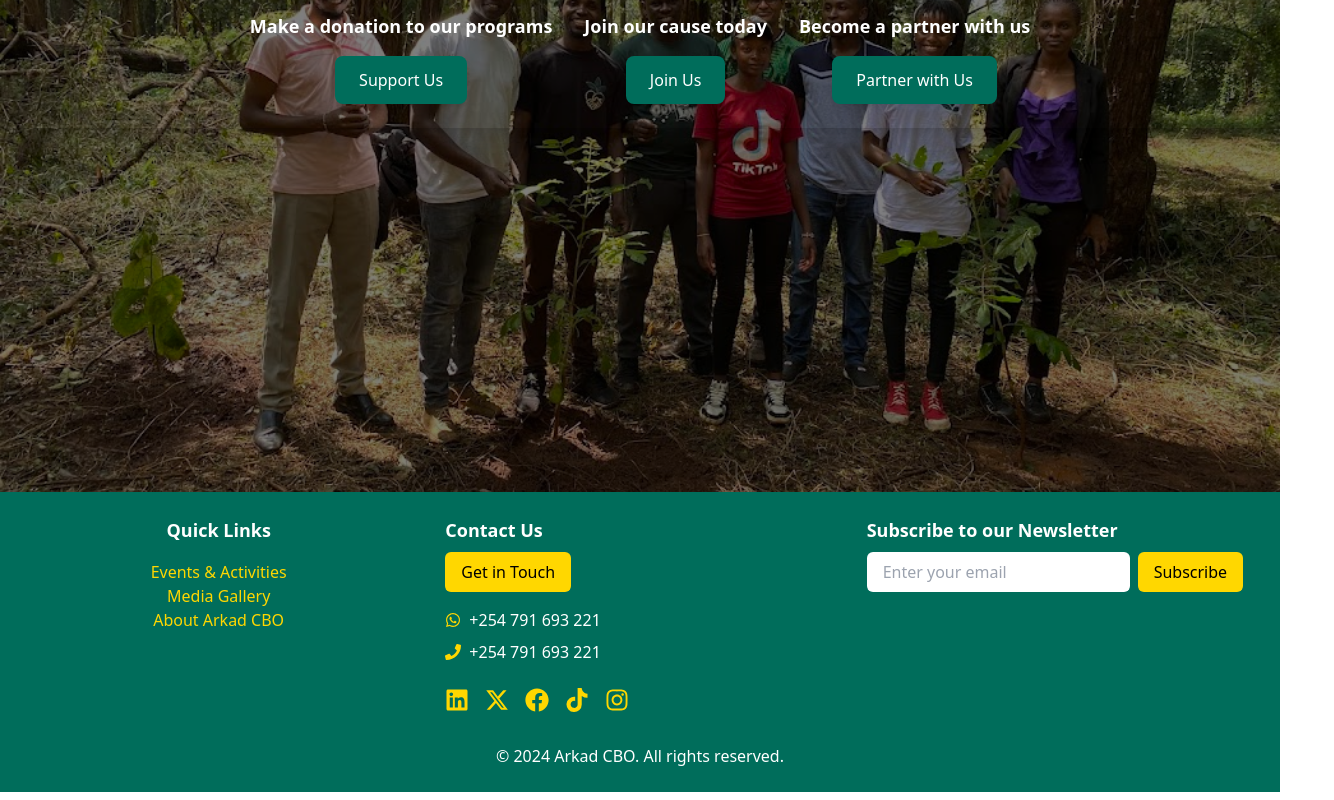
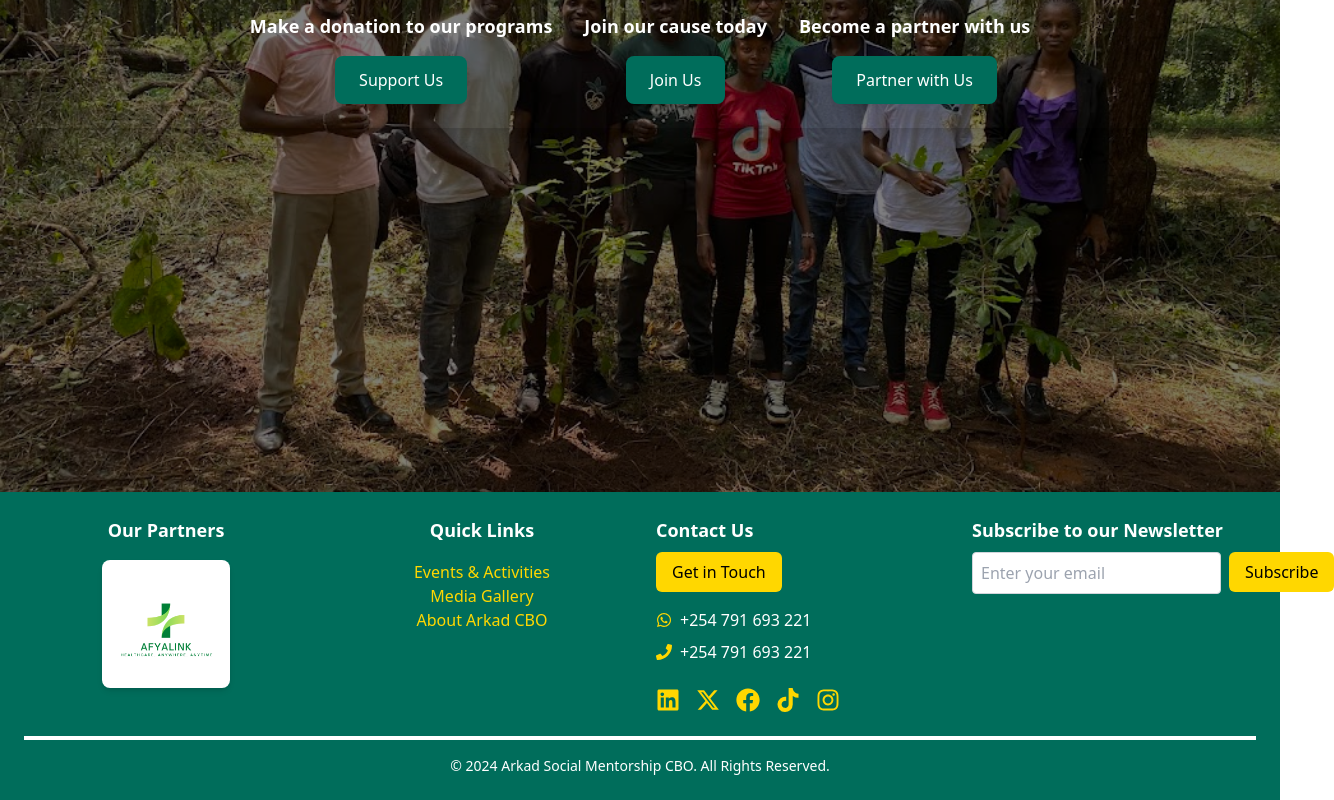
Before and after one commit to OumaArera/arkad, a React (Create React App) app: page / in a window 1280 px wide. Shown: the part 428-1228 px from the top of the page, 1334 px wide, since content can reach past the window. Built offline with nearby package versions, Linux system fonts and the light colour scheme; no server answers.

Commit message:
feat: complete

```diff
--- a/src/Footer.jsx
+++ b/src/Footer.jsx
@@ -1,16 +1,24 @@
 import React, { useState, useEffect, useRef } from 'react';
-import { FaWhatsapp, FaPhone, FaFacebook, FaInstagram, FaTiktok, FaLinkedin } from 'react-icons/fa';
+import { FaWhatsapp, FaPhone,  FaFacebook, FaInstagram, FaTiktok, FaLinkedin } from 'react-icons/fa';
 import { FaXTwitter } from "react-icons/fa6";
 import logo from './images/AfyaLink.png';
+import axios from 'axios';
 import logo2 from "./images/old.png";
 import CryptoJS from 'crypto-js';
 import { Link } from 'react-router-dom';
 
 const secretKey = process.env.REACT_APP_SECRET_KEY;
-const MESSAGE_URL = "https://arkad-server.onrender.com/users/message";
-const SUBSCRIPTION_URL = "https://arkad-server.onrender.com/users/subscribe";
+const MESSAGE_URL ="https://arkad-server.onrender.com/users/message";
+const SUBSCRIPTION_URL = "https://arkad-server.onrender.com/users/subscribe"
 
 const Footer = () => {
+  const partners = [
+    { img: logo, url: logo },
+    { img: logo2, url: logo2 },
+    { img: logo, url: logo },
+  ];
+
+  const [currentPartner, setCurrentPartner] = useState(0);
   const [showContactForm, setShowContactForm] = useState(false);
   const [formData, setFormData] = useState({
     fullName: '',
@@ -22,7 +30,16 @@ const Footer = () => {
   const [newsletterEmail, setNewsletterEmail] = useState('');
   const [success, setSuccess] = useState("");
   const [error, setError] = useState("");
+
   const formRef = useRef(null);
+
+  useEffect(() => {
+    const partnerInterval = setInterval(() => {
+      setCurrentPartner((prev) => (prev + 1) % partners.length);
+    }, 20000);
+
+    return () => clearInterval(partnerInterval);
+  }, [partners.length]);
 
   useEffect(() => {
     const handleClickOutside = (event) => {
@@ -44,14 +61,13 @@ const Footer = () => {
 
   const handleSubmit = async (e) => {
     e.preventDefault();
-    if (!secretKey) return;
+    if(!secretKey) return;
     setIsSubmitting(true);
-
-    const dataToEncrypt = {
+    const dataToEncrypt={
       fullName: formData.fullName,
       email: formData.email,
       phoneNumber: formData.phoneNumber,
-      message: formData.message,
+      message: formData.message
     };
 
     try {
@@ -64,29 +80,25 @@ const Footer = () => {
       }).toString();
 
       const payload = { iv, ciphertext: encryptedData };
-      const response = await fetch(MESSAGE_URL, {
-        method: 'POST',
-        headers: { 'Content-Type': 'application/json' },
-        body: JSON.stringify(payload),
-      });
 
-      const result = await response.json();
-      if (response.ok) {
+      const response = await axios.post(MESSAGE_URL, payload);
+
+      if(response.data.statusCode === 201){
         setFormData({
           fullName: '',
           email: '',
           phoneNumber: '',
           message: '',
         });
-        setSuccess(result.message);
+        setSuccess(response.data.message);
         setTimeout(() => setSuccess(""), 5000);
-      } else {
-        setError(result.message);
+      }else{
+        setError(response.data.message);
         setTimeout(() => setError(""), 5000);
       }
 
     } catch (error) {
-      setError('Failed to send your message. Please try again.');
+      setError('Failed to send your message. Please try again. ', error);
       setTimeout(() => setError(""), 5000);
     } finally {
       setIsSubmitting(false);
@@ -95,19 +107,25 @@ const Footer = () => {
 
   const handleInputChange = (e) => {
     const { name, value } = e.target;
-    setFormData({ ...formData, [name]: value });
+    setFormData({
+      ...formData,
+      [name]: value,
+    });
   };
 
   const handleNewsletterChange = (e) => {
     setNewsletterEmail(e.target.value);
   };
 
-  const handleNewsletterSubmit = async (e) => {
+  const handleNewsletterSubmit = async(e) => {
     e.preventDefault();
-    if (!secretKey) return;
+    if(!secretKey) return;
     setIsSubmitting(true);
 
-    const data = { email: newsletterEmail };
+    const data = {
+      email: newsletterEmail
+    }
+
     try {
       const dataStr = JSON.stringify(data);
       const iv = CryptoJS.lib.WordArray.random(16).toString(CryptoJS.enc.Hex);
@@ -118,25 +136,22 @@ const Footer = () => {
       }).toString();
 
       const payload = { iv, ciphertext: encryptedData };
-      const response = await fetch(SUBSCRIPTION_URL, {
-        method: 'POST',
-        headers: { 'Content-Type': 'application/json' },
-        body: JSON.stringify(payload),
-      });
 
-      const result = await response.json();
-      if (response.ok) {
+      const response = await axios.post(SUBSCRIPTION_URL, payload);
+
+      if (response.data.success){
         setNewsletterEmail("");
-        alert(result.message);
-      } else {
-        setError(result.message);
-        alert(result.message);
+        setTimeout(() => setSuccess(""), 5000);
+        alert(response.data.message);
+      }else{
+        setError(response.data.message);
+        setTimeout(() => setError(""), 5000);
+        alert(response.data.message);
       }
-      setTimeout(() => setError(""), 5000);
 
     } catch (error) {
       alert(`There was an error: ${error}`);
-    } finally {
+    }finally{
       setIsSubmitting(false);
     }
   };
@@ -151,9 +166,23 @@ const Footer = () => {
 
   return (
     <footer className="relative bg-[#006D5B] text-white p-6">
-      <div className="container mx-auto grid grid-cols-1 md:grid-cols-2 lg:grid-cols-3 gap-8 text-center md:text-left">
+      <div className="container mx-auto grid grid-cols-1 md:grid-cols-3 lg:grid-cols-4 gap-8 text-center md:text-left">
 
-        {/* Quick Links Section */}
+        {/* Partners Section */}
+        <div className="flex flex-col items-center">
+          <h3 className="text-lg font-semibold mb-4">Our Partners</h3>
+          <div className="flex flex-wrap justify-center gap-4">
+            <a href={partners[currentPartner].url} target="_blank" rel="noopener noreferrer">
+              <img
+                src={partners[currentPartner].img}
+                alt="Partner logo"
+                className="w-32 h-32 object-contain rounded-lg shadow-md transform transition-transform hover:scale-110"
+              />
+            </a>
+          </div>
+        </div>
+
+        {/* Events & Activities Navigation Link */}
         <div className="flex flex-col items-center">
           <h3 className="text-lg font-semibold mb-4">Quick Links</h3>
           <Link to="/events-activities" className="text-[#FFD700]">Events & Activities</Link>
@@ -178,52 +207,145 @@ const Footer = () => {
               <FaPhone className="mr-2 text-[#FFD700]" />+254 791 693 221
             </a>
           </div>
+
+          {/* Social Media Icons */}
           <div className="flex justify-center md:justify-start space-x-4 mt-4">
-            <a href="https://linkedin.com/company/arkadsmp" target="_blank" rel="noopener noreferrer" className="text-[#FFD700]">
+            <a href="https://linkedin.com/company/arkadsmp" target="_blank" rel="noopener noreferrer" className="text-[#FFD700] transform transition-transform hover:scale-125">
               <FaLinkedin className="text-2xl" />
             </a>
-            <a href="https://x.com/ArkadSMP" target="_blank" rel="noopener noreferrer" className="text-[#FFD700]">
-              <FaXTwitter className="text-2xl" />
+            <a href="https://x.com/ArkadSMP" target="_blank" rel="noopener noreferrer" className="text-[#FFD700] transform transition-transform hover:scale-125">
+              <FaXTwitter className='text-2xl' />
             </a>
-            <a href="https://facebook.com/arkadsic" target="_blank" rel="noopener noreferrer" className="text-[#FFD700]">
+
+            <a href="https://facebook.com/arkadsic" target="_blank" rel="noopener noreferrer" className="text-[#FFD700] transform transition-transform hover:scale-125">
               <FaFacebook className="text-2xl" />
             </a>
-            <a href="https://tiktok.com/@Arkad_SMP" target="_blank" rel="noopener noreferrer" className="text-[#FFD700]">
+            <a href="https://tiktok.com/@Arkad_SMP" target="_blank" rel="noopener noreferrer" className="text-[#FFD700] transform transition-transform hover:scale-125">
               <FaTiktok className="text-2xl" />
             </a>
-            <a href="https://instagram.com/arkad_sic" target="_blank" rel="noopener noreferrer" className="text-[#FFD700]">
+            <a href="https://instagram.com/arkad_sic" target="_blank" rel="noopener noreferrer" className="text-[#FFD700] transform transition-transform hover:scale-125">
               <FaInstagram className="text-2xl" />
             </a>
+
           </div>
         </div>
 
         {/* Newsletter Subscription Section */}
         <div className="mt-6 md:mt-0 md:col-span-3 lg:col-span-1">
           <h3 className="text-lg font-semibold mb-2 text-center md:text-left">Subscribe to our Newsletter</h3>
-          <form onSubmit={handleNewsletterSubmit} className="flex flex-col md:flex-row items-center">
+          <form onSubmit={handleNewsletterSubmit} className="flex flex-col md:flex-row items-center md:items-start justify-center md:justify-start">
             <input
               type="email"
               name="newsletterEmail"
               value={newsletterEmail}
               onChange={handleNewsletterChange}
               placeholder="Enter your email"
-              className="px-4 py-2 rounded-md text-black mb-2 md:mb-0 md:mr-2"
+              className="p-2 mb-2 md:mb-0 md:mr-2 w-full md:w-auto border border-gray-300 rounded bg-white text-black"
+              required
             />
             <button
               type="submit"
               className="bg-[#FFD700] text-black px-4 py-2 transform transition-transform hover:scale-105 rounded-md"
-              disabled={!newsletterEmail || isSubmitting}
             >
-              Subscribe
+              {isSubmitting? "Sending.." : "Subscribe"}
             </button>
+            <br />
           </form>
+        </div>
+
+      </div>
+
+      {/* Contact Form Modal */}
+      {showContactForm && (
+        <div className="fixed inset-0 flex justify-center items-center z-50">
+          <div className="absolute inset-0 bg-black bg-opacity-50"></div>
+          <div ref={formRef} className="relative bg-white p-8 rounded-lg shadow-lg w-full max-w-md">
+            <h3 className="text-lg font-semibold mb-4">Contact Us</h3>
+            <form onSubmit={handleSubmit} className="space-y-4">
+              <div>
+                <label htmlFor="fullName" className="block font-medium text-gray-700">
+                  Full Name
+                </label>
+                <input
+                  type="text"
+                  name="fullName"
+                  value={formData.fullName}
+                  onChange={handleInputChange}
+                  className="mt-1 block w-full border border-gray-300 rounded-md shadow-sm p-2 bg-white text-black placeholder-gray-500"
+                  placeholder="Enter your full name"
+                  required
+                />
+              </div>
+              <div>
+                <label htmlFor="email" className="block font-medium text-gray-700">
+                  Email
+                </label>
+                <input
+                  type="email"
+                  name="email"
+                  value={formData.email}
+                  onChange={handleInputChange}
+                  className="mt-1 block w-full border border-gray-300 rounded-md shadow-sm p-2 bg-white text-black placeholder-gray-500"
+                  placeholder="Enter your email"
+                  required
+                />
+              </div>
+              <div>
+                <label htmlFor="phoneNumber" className="block font-medium text-gray-700">
+                  Phone Number
+                </label>
+                <input
+                  type="tel"
+                  name="phoneNumber"
+                  value={formData.phoneNumber}
+                  onChange={handleInputChange}
+                  className="mt-1 block w-full border border-gray-300 rounded-md shadow-sm p-2 bg-white text-black placeholder-gray-500"
+                  placeholder="Enter your phone number"
+                  required
+                />
+              </div>
+              <div>
+                <label htmlFor="message" className="block font-medium text-gray-700">
+                  Message
+                </label>
+                <textarea
+                  name="message"
+                  value={formData.message}
+                  onChange={handleInputChange}
+                  className="mt-1 block w-full border border-gray-300 rounded-md shadow-sm p-2 bg-white text-black placeholder-gray-500"
+                  placeholder="Enter your message"
+                  rows="4"
+                  required
+                />
+              </div>
+              <button
+                type="submit"
+                className={`w-full py-2 px-4 rounded-md text-white ${validateForm() ? 'bg-[#006D5B] hover:bg-opacity-90' : 'bg-gray-500 cursor-not-allowed'}` }
+                disabled={!validateForm() || isSubmitting}
+              >
+                {isSubmitting ? 'Sending...' : 'Submit'}
+              </button>
+              {success && (<div className="text-green-600 mt-2 text-sm text-center">{success}</div>)}
+              {error && <div className="text-red-500 mt-2 text-sm text-center">{error}</div>}
+
+            </form>
+            <button
+              onClick={() => setShowContactForm(false)}
+              className="absolute top-2 right-2 text-gray-500 hover:text-gray-800"
+            >
+              &times;
+            </button>
+          </div>
+        </div>
+      )}
+
+      <div className="mt-6">
+        <div className="w-full h-1 hover:bg-[#FFD700] bg-white mb-4"></div>
+        <div className="flex justify-center items-center">
+          <p className="text-sm">&copy; {getCurrentYear()} Arkad Social Mentorship CBO. All Rights Reserved.</p>
         </div>
       </div>
 
-      {/* Copyright */}
-      <div className="mt-8 text-center">
-        <p>&copy; {getCurrentYear()} Arkad CBO. All rights reserved.</p>
-      </div>
     </footer>
   );
 };
```
